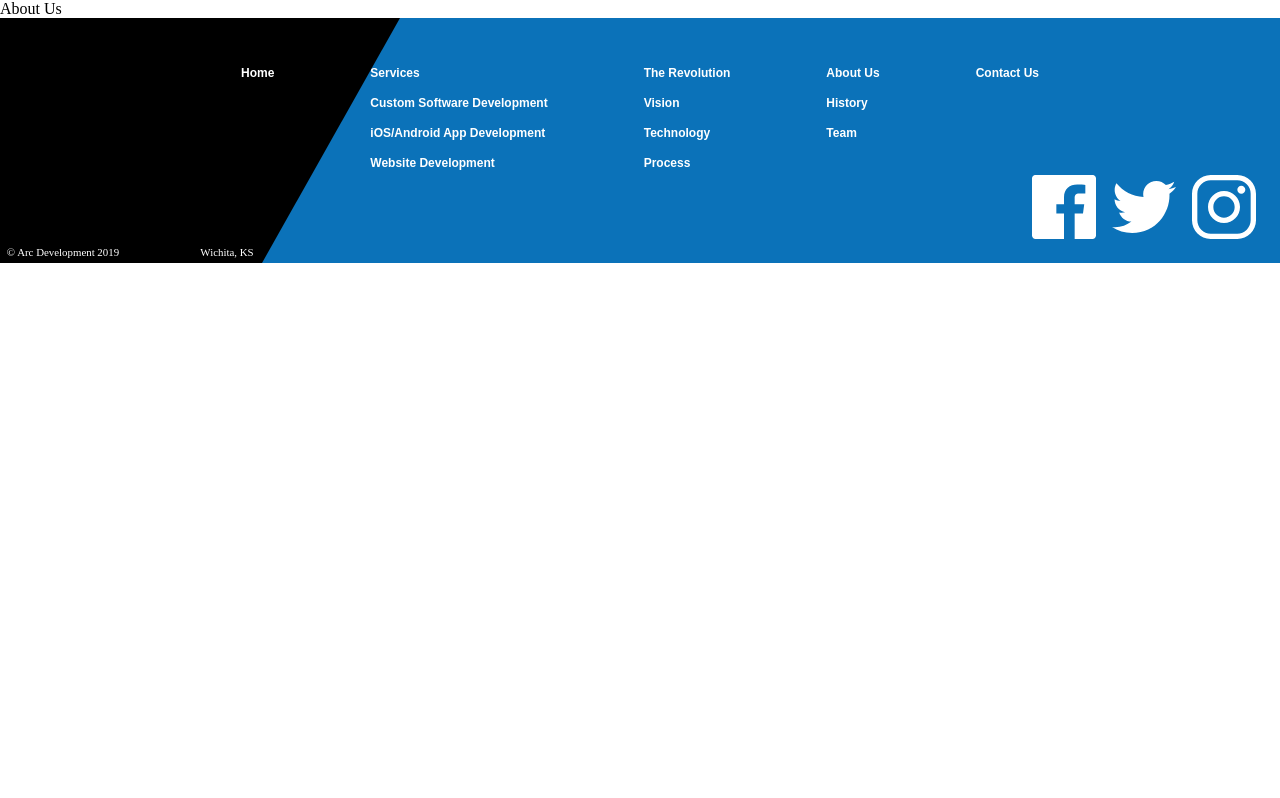
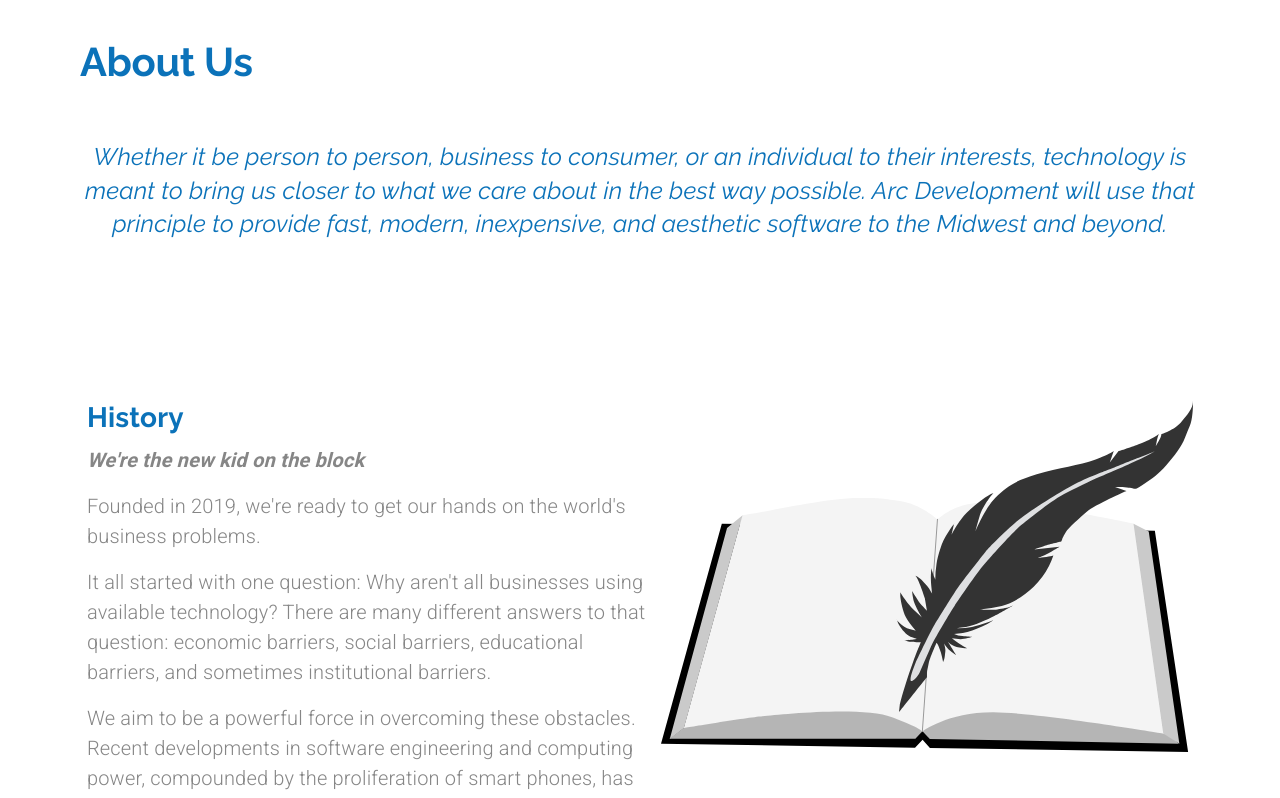
Before and after one commit to charlene-johnson/Material-UI-Practice, a React (Create React App) app: page /about in a window 1280 px wide. Shown: the part 114-912 px from the top of the page. Before the commit the page ends 800 px from the top, so only its background shows below. Built offline with nearby package versions, Linux system fonts and the light colour scheme.

Commit message:
finished the about section, fixed something in revolution. About page is responsive to screen sizes

```diff
--- /dev/null
+++ b/src/components/About.js
@@ -0,0 +1,269 @@
+import React from "react";
+import {makeStyles, useTheme} from "@material-ui/core/styles";
+import Grid from "@material-ui/core/Grid";
+import Typography from "@material-ui/core/Typography";
+import Avatar from "@material-ui/core/Avatar"
+import useMediaQuery from "@material-ui/core/useMediaQuery"
+import Hidden from "@material-ui/core/Hidden"
+
+import CallToAction from "./ui/CallToAction";
+
+import history from "../assets/history.svg"
+import profile from "../assets/founder.jpg"
+import yearbook from "../assets/yearbook.svg"
+import puppy from "../assets/puppy.svg"
+
+
+
+const useStyles = makeStyles((theme) => ({
+  missionStatement: {
+    fontStyle: "italic",
+    fontWeight: 300,
+    fontSize: "1.5rem",
+    maxWidth: "50em",
+    lineHeight: 1.4,
+  },
+  rowContainer: {
+    paddingLeft: "5em",
+    paddingRight: "5em",
+    [theme.breakpoints.down("sm")]: {
+      paddingLeft: "1.5em",
+      paddingRight: "1.5em",
+    },
+  },
+  avatar: {
+    height: "25em",
+    width: "25em",
+    [theme.breakpoints.down("sm")] :{
+      height: "20em",
+      width: "20em",
+      maxHeight: 300,
+      maxWidth: 300
+    },
+  },
+}));
+
+export default function About(props) {
+    const classes = useStyles()
+    const theme = useTheme()
+    const matchesMD = useMediaQuery(theme.breakpoints.down("md"))
+
+    return (
+      <Grid container direction="column">
+        <Grid
+          item
+          className={classes.rowContainer}
+          style={{ marginTop: matchesMD ? "1em" : "2em" }}
+        >
+          <Typography variant="h2" align={matchesMD ? "center" : undefined}>About Us</Typography>
+        </Grid>
+        <Grid
+          item
+          container
+          justify="center"
+          className={classes.rowContainer}
+          style={{ marginTop: "3em" }}
+        >
+          <Typography
+            variant="h4"
+            align="center"
+            className={classes.missionStatement}
+          >
+            Whether it be person to person, business to consumer, or an
+            individual to their interests, technology is meant to bring us
+            closer to what we care about in the best way possible. Arc
+            Development will use that principle to provide fast, modern,
+            inexpensive, and aesthetic software to the Midwest and beyond.
+          </Typography>
+        </Grid>
+        <Grid
+          item
+          container
+          className={classes.rowContainer}
+          style={{ marginTop: "10em", marginBottom: "10em" }}
+          direction={matchesMD ? "column" : "row"}
+          alignItems={matchesMD ? "center" : undefined}
+          justify="space-around"
+        >
+          <Grid item>
+            <Grid
+              item
+              container
+              direction="column"
+              lg
+              style={{ maxWidth: "35em" }}
+            >
+              <Grid item>
+                <Typography
+                  align={matchesMD ? "center" : undefined}
+                  variant="h4"
+                  gutterBottom
+                >
+                  History
+                </Typography>
+              </Grid>
+              <Grid item>
+                <Typography
+                  variant="body1"
+                  paragraph
+                  style={{ fontWeight: 700, fontStyle: "italic" }}
+                  align={matchesMD ? "center" : undefined}
+                >
+                  We're the new kid on the block
+                </Typography>
+                <Typography
+                  align={matchesMD ? "center" : undefined}
+                  variant="body1"
+                  paragraph
+                >
+                  Founded in 2019, we're ready to get our hands on the world's
+                  business problems.
+                </Typography>
+                <Typography
+                  align={matchesMD ? "center" : undefined}
+                  variant="body1"
+                  paragraph
+                >
+                  It all started with one question: Why aren't all businesses
+                  using available technology? There are many different answers
+                  to that question: economic barriers, social barriers,
+                  educational barriers, and sometimes institutional barriers.
+                </Typography>
+                <Typography
+                  align={matchesMD ? "center" : undefined}
+                  variant="body1"
+                  paragraph
+                >
+                  We aim to be a powerful force in overcoming these obstacles.
+                  Recent developments in software engineering and computing
+                  power, compounded by the proliferation of smart phones, has
+                  opened up infinite worlds of possibility. Things that have
+                  always been done by hand can now be done digitally and
+                  automatically, and completely new methods of interaction are
+                  created daily. Taking full advantage of these advancements is
+                  the name of the game.
+                </Typography>
+                <Typography
+                  align={matchesMD ? "center" : undefined}
+                  variant="body1"
+                  paragraph
+                >
+                  All this change can be a lot to keep up with, and that's where
+                  we come in.
+                </Typography>
+              </Grid>
+            </Grid>
+          </Grid>
+          <Grid item>
+            <Grid item container justify="center" lg>
+              <img
+                src={history}
+                alt="quill pen sitting on top of book"
+                style={{ maxHeight: matchesMD ? 200 : "22em" }}
+              />
+            </Grid>
+          </Grid>
+        </Grid>
+        <Grid
+          item
+          container
+          direction="column"
+          alignItems="center"
+          className={classes.rowContainer}
+          style={{ marginBottom: "15em" }}
+        >
+          <Grid item>
+            <Typography variant="h4" gutterBottom align="center">
+              Team
+            </Typography>
+          </Grid>
+          <Grid item>
+            <Typography variant="body1" paragraph align="center">
+              Zachary Reece, Founder
+            </Typography>
+            <Typography variant="body1" paragraph align="center">
+              I started coding when I was 9 years old.
+            </Typography>
+          </Grid>
+          <Grid item>
+            <Avatar alt="founder" src={profile} className={classes.avatar} />
+          </Grid>
+
+          <Grid item container justify={matchesMD ? "center" : undefined}>
+            <Hidden lgUp>
+              <Grid item lg style={{ maxWidth: "45em", padding: "1.25em" }}>
+                <Typography variant="body1" align="center" paragraph>
+                  I taught myself basic coding from a library book in third
+                  grade, and ever since then my passion has solely been set on
+                  learning — learning about computers, learning mathematics and
+                  philosophy, studying design, always just learning.
+                </Typography>
+                <Typography variant="body1" align="center" paragraph>
+                  Now I'm ready to apply everything I've learned, and to help
+                  others with the intuition I have developed.
+                </Typography>
+              </Grid>
+            </Hidden>
+            <Grid
+              item
+              container
+              direction="column"
+              lg
+              alignItems={matchesMD ? "center" : undefined}
+              style={{ marginBottom: matchesMD ? "2.5em" : 0 }}
+            >
+              <Grid item>
+                <img
+                  src={yearbook}
+                  alt="yearbook page about founder"
+                  style={{ maxWidth: matchesMD ? 300 : undefined }}
+                />
+              </Grid>
+              <Grid item>
+                <Typography variant="caption">
+                  a page from my Sophomore yearbook
+                </Typography>
+              </Grid>
+            </Grid>
+            <Hidden mdDown>
+              <Grid item lg style={{ maxWidth: "45em", padding: "1.25em" }}>
+                <Typography variant="body1" align="center" paragraph>
+                  I taught myself basic coding from a library book in third
+                  grade, and ever since then my passion has solely been set on
+                  learning — learning about computers, learning mathematics and
+                  philosophy, studying design, always just learning.
+                </Typography>
+                <Typography variant="body1" align="center" paragraph>
+                  Now I'm ready to apply everything I've learned, and to help
+                  others with the intuition I have developed.
+                </Typography>
+              </Grid>
+            </Hidden>
+            <Grid
+              item
+              container
+              direction="column"
+              lg
+              alignItems={matchesMD ? "center" : "flex-end"}
+            >
+              <Grid item>
+                <img
+                  src={puppy}
+                  alt="grey spotted puppy"
+                  style={{ maxWidth: matchesMD ? 300 : undefined }}
+                />
+              </Grid>
+              <Grid item>
+                <Typography variant="caption">
+                  my miniature dapple dachshund, Sterling
+                </Typography>
+              </Grid>
+            </Grid>
+          </Grid>
+        </Grid>
+        <Grid item>
+          <CallToAction setValue={props.setValue} />
+        </Grid>
+      </Grid>
+    );
+}
--- a/src/components/App.js
+++ b/src/components/App.js
@@ -10,6 +10,7 @@
 import MobileApps from "./MobileApps";
 import Websites from "./Websites";
 import Revolution from "./Revolution";
+import About from "./About";
 
 function App() {
   const [selectedIndex, setSelectedIndex] = useState(0);
@@ -90,7 +91,17 @@
               />
             )}
           />
-          <Route exact path="/about" component={() => <div>About Us</div>} />
+          <Route
+            exact
+            path="/about"
+            render={(props) => (
+              <About
+                {...props}
+                setValue={setValue}
+                setSelectedIndex={setSelectedIndex}
+              />
+            )}
+          />
           <Route
             exact
             path="/contact"
--- a/src/components/Revolution.js
+++ b/src/components/Revolution.js
@@ -715,7 +715,7 @@
           <img
             src={launch}
             alt="rocket"
-            style={{ maxWidth: 200 }}
+            style={{maxWidth: matchesMD ? 135 : 700}}
             width="100%"
           />
         </Grid>
--- a/src/components/ui/Theme.js
+++ b/src/components/ui/Theme.js
@@ -72,6 +72,11 @@
             fontSize: "1rem",
             textTransform: "none",
             color: "white"
-        }
+        },
+        caption: {
+            fontSize: "1rem",
+            fontWeight: 300,
+            color: arcGrey
+        },
     }
 });
```
